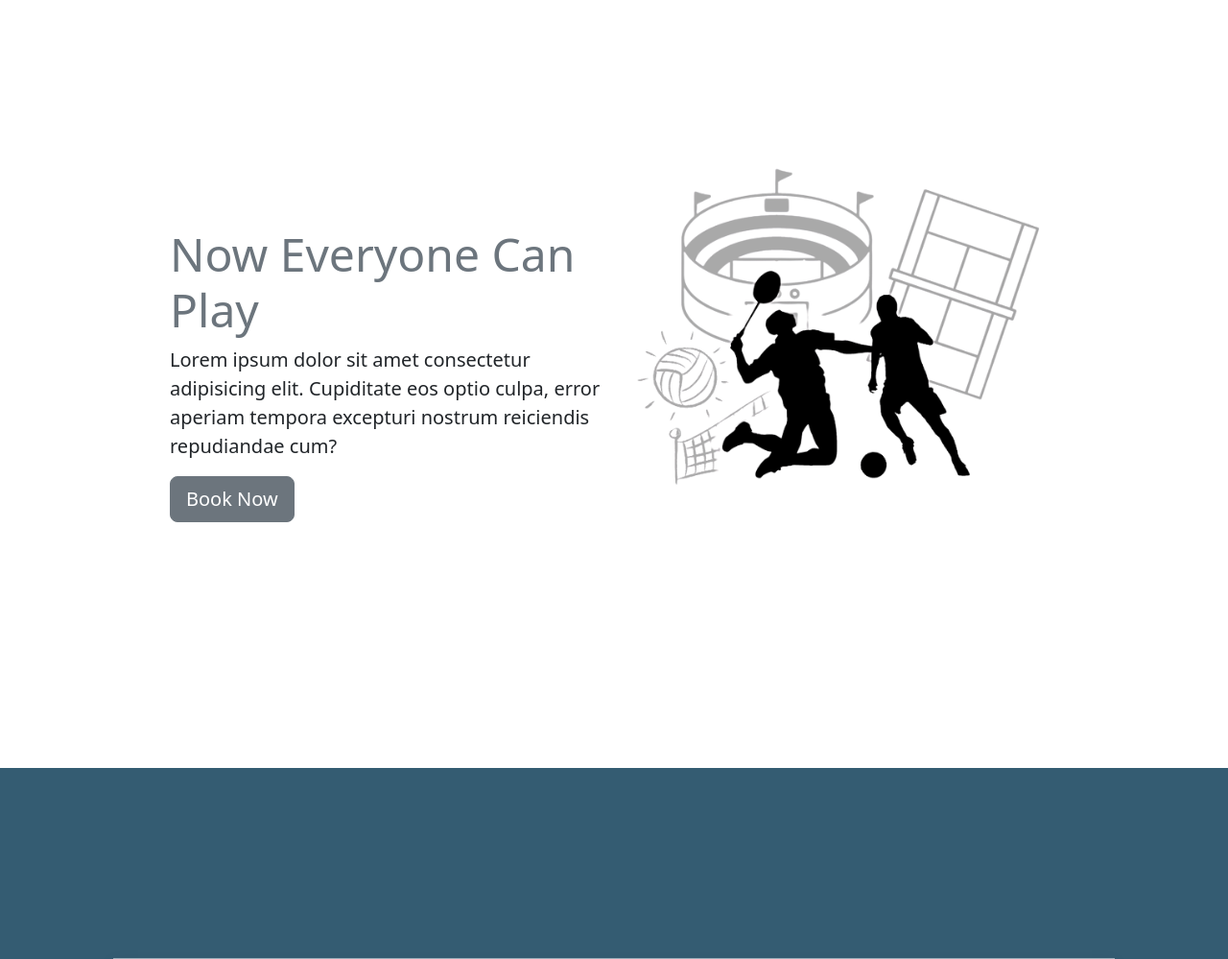
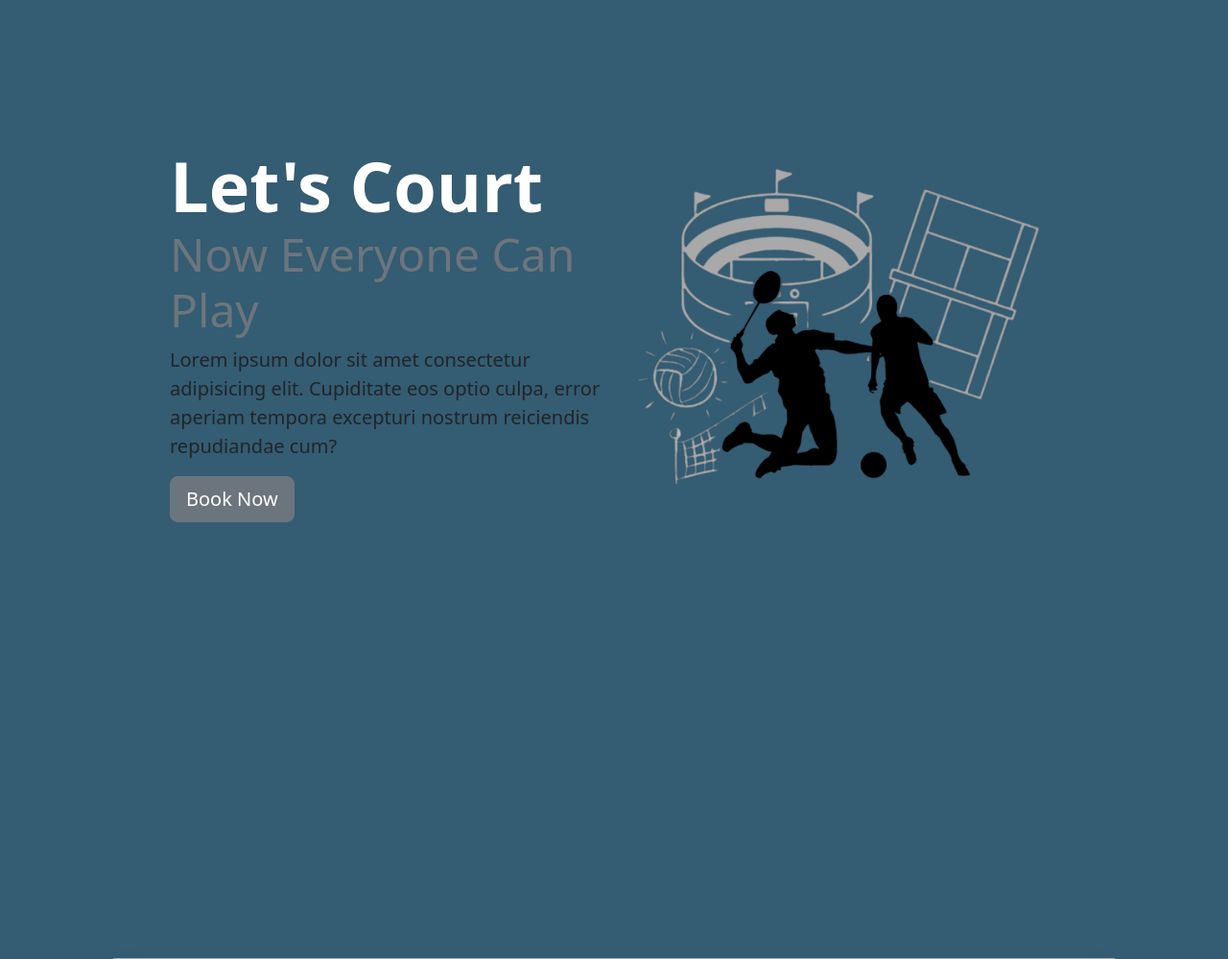
Before and after one commit to zakwanhamid/lets-court, a CodeIgniter app: page /lets-court/index.php/home/index in a window 1280 px wide. Shown: the part 76-1075 px from the top of the page at 96% size. Run offline with CodeIgniter, Linux system fonts and the light colour scheme.

Commit message:
background

```diff
--- a/application/views/templates/header.php
+++ b/application/views/templates/header.php
@@ -19,7 +19,7 @@
     }
 
     #intro{
-      /* background: #345c72;  */
+      background: #345c72;
     }
 
     #courts{
```
